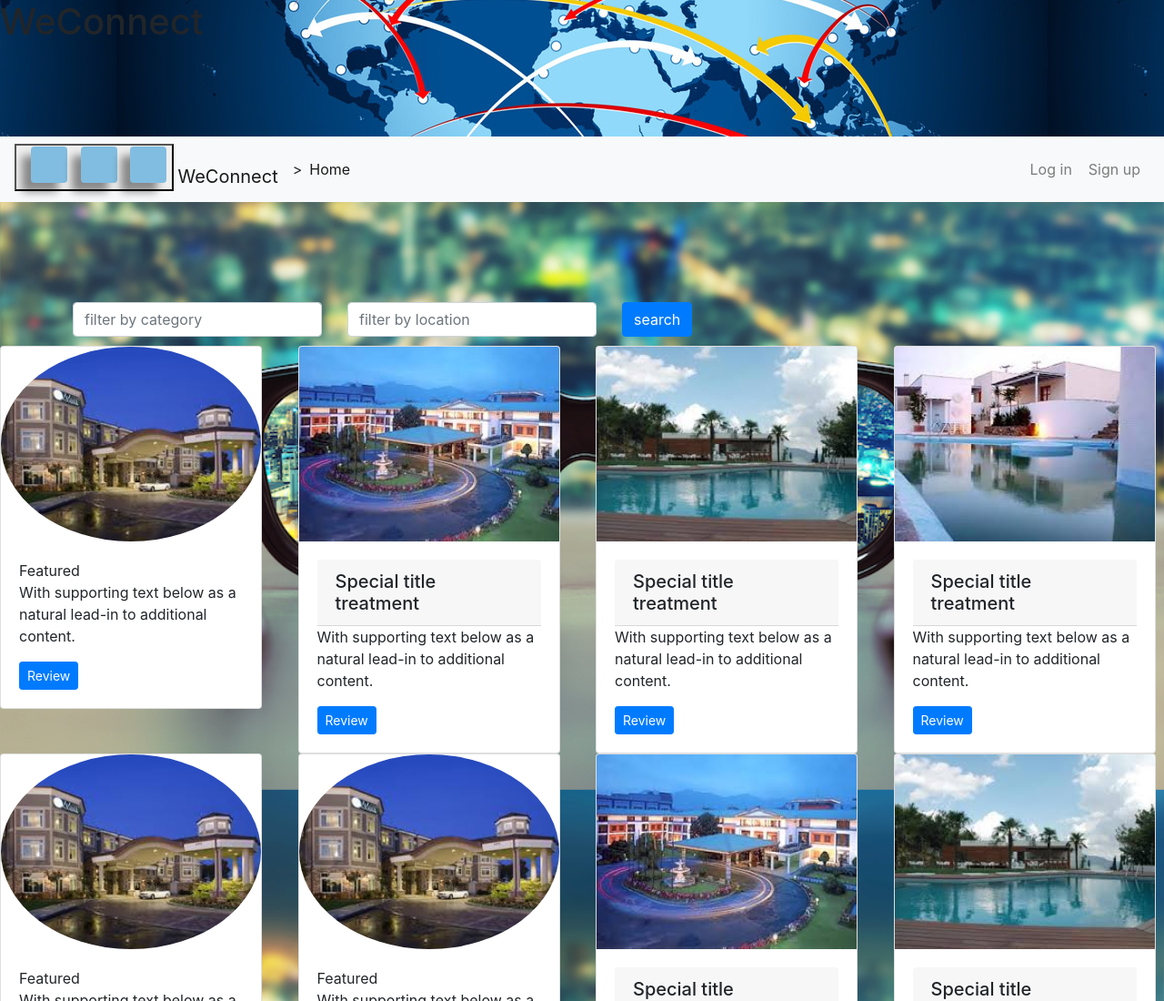
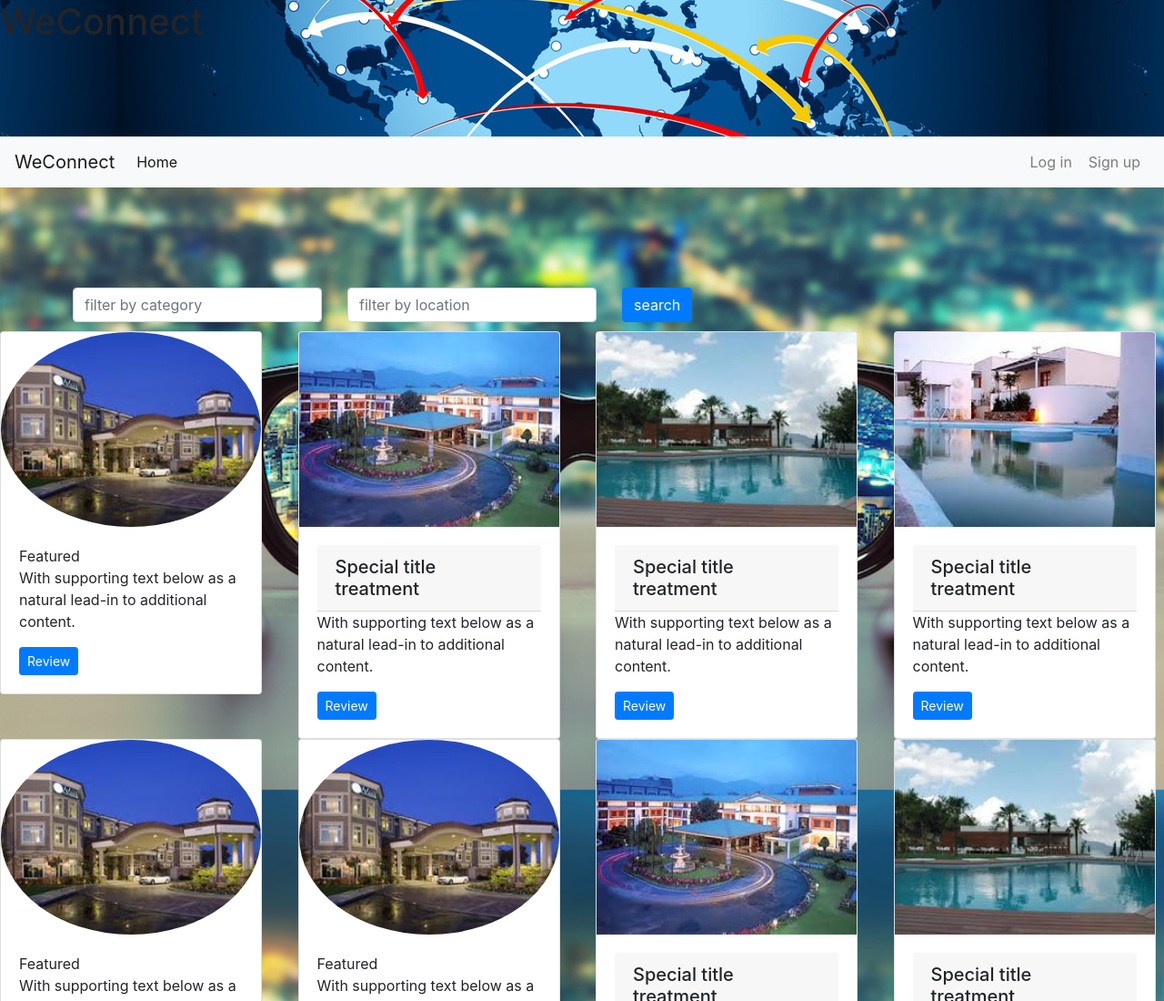
Before and after one commit to lawrenceChege/WeConnect_Lawrence, a plain HTML site: page designs/UI/index.html in a window 1280 px wide. Shown: the top 1100 px of the page at 91% size. Drawn offline with nearby package versions, Linux system fonts and the light colour scheme; files whose address does not match are found by name; a web font is replaced by a local one.

Commit message:
add respomsiveness to landing page items

```diff
--- a/designs/UI/index.html
+++ b/designs/UI/index.html
@@ -36,15 +36,13 @@
         </div>
         <nav class="navbar navbar-expand-lg navbar-light bg-light">
             <div class="navbar-header">
-                <button type="button" class="navbar-toggle" data-toggle="collapse" data-target="#myNavbar">
-                  <span class="icon-bar"></span>
-                  <span class="icon-bar"></span>
-                  <span class="icon-bar"></span>
+                <button class="navbar-toggler" type="button" data-toggle="collapse" data-target="#navbarTogglerDemo03" aria-controls="navbarTogglerDemo03" aria-expanded="false" aria-label="Toggle navigation">
+                    <span class="navbar-toggler-icon"></span>
                 </button>
                 <a class="navbar-brand" href="#myPage">WeConnect</a>
             </div>
 
-            <div class="collapse navbar-collapse" id="myNavbar">>
+            <div class="collapse navbar-collapse" id="navbarTogglerDemo03">
                 <div class="navbar-nav mr-auto mt-2 mt-lg-0">
                     <a class="nav-link active" href="index.html"  style="padding-right:10px">Home <span class="sr-only">(current)</span></a>
                 </div>
```
